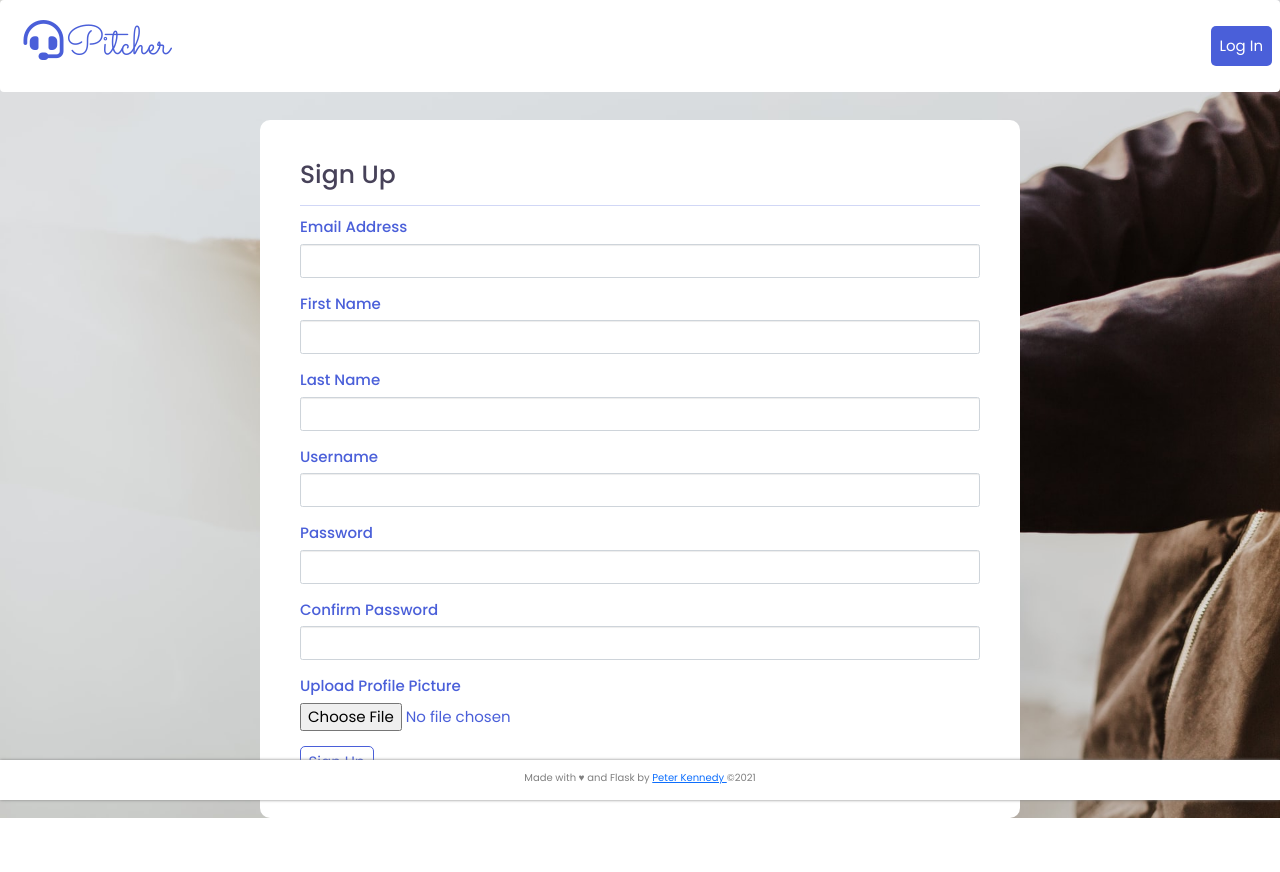
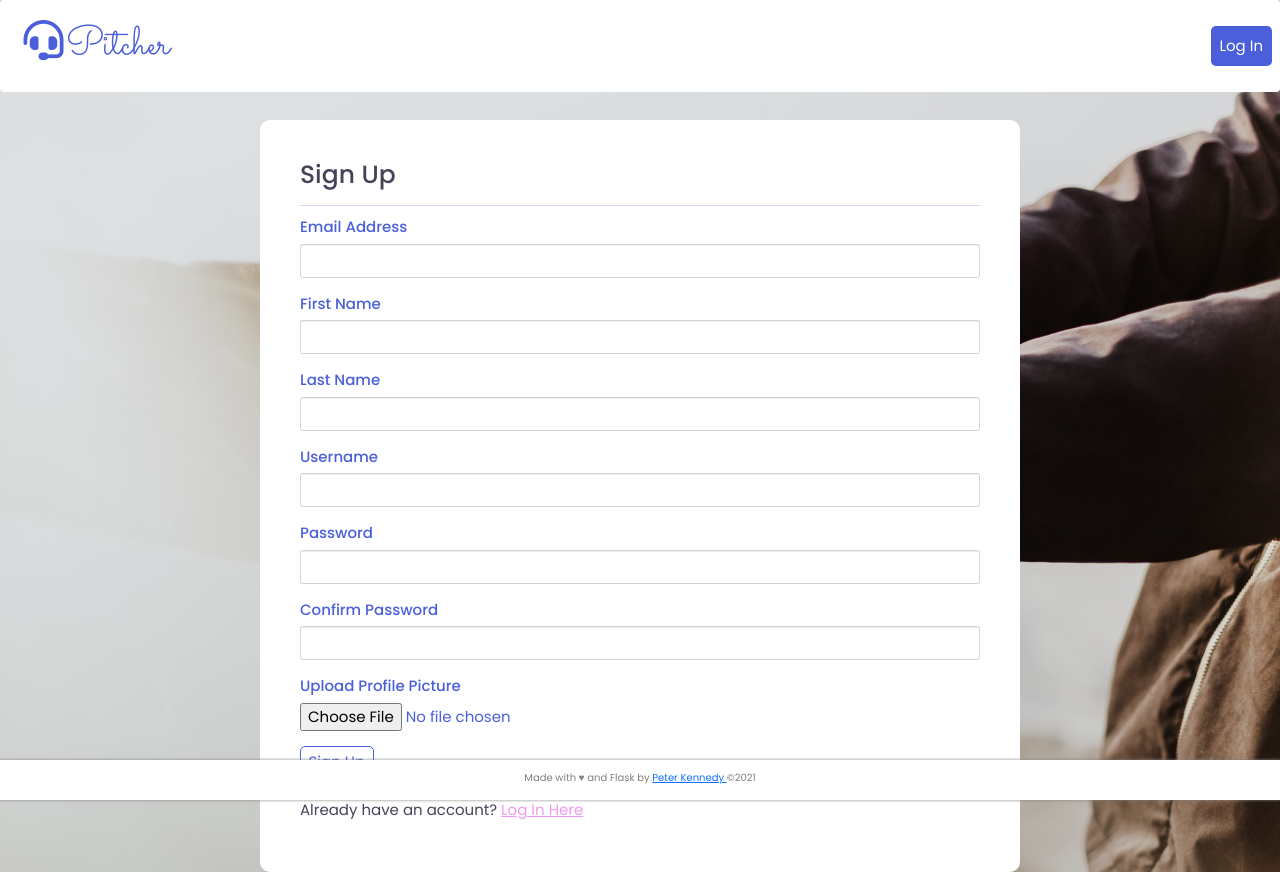
Before and after one commit to peterken674/pitcher, a Flask app: page /authenticate/signup in a window 1280 px wide. Before the commit the page ends 818 px from the top, so only its background shows below. Run offline with Flask 2, Linux system fonts and the light colour scheme; some libraries are stand-ins or nearby versions.

Commit message:
Auth forms improved.

```diff
--- a/app/static/css/style.css
+++ b/app/static/css/style.css
@@ -1,11 +1,11 @@
 @import url(https://fonts.googleapis.com/css?family=Sacramento:regular);
 @import url(https://fonts.googleapis.com/css?family=Poppins:100,100italic,200,200italic,300,300italic,regular,italic,500,500italic,600,600italic,700,700italic,800,800italic,900,900italic);
-body {
+html, body {
   font-family: "Poppins", sans-serif;
   background-color: #EEF1F6;
   background-image: url("../img/bg.jpg");
   background-size: cover;
-  background-position: center;
+  background-position: bottom;
 }
 
 .navbar {
@@ -405,6 +405,14 @@ body {
   padding: 4rem;
 }
 
+.sign-form .col-8 p {
+  color: #474259;
+}
+
+.sign-form .col-8 p a {
+  color: #F199F2;
+}
+
 .sign-form .col-8 #submit {
   background-color: white;
   border: 1px solid #4A5FD9;
--- a/app/static/css/style.scss
+++ b/app/static/css/style.scss
@@ -9,12 +9,12 @@ $transition: all cubic-bezier(0.075, 0.82, 0.165, 1) 500ms;
 @import url(https://fonts.googleapis.com/css?family=Sacramento:regular);
 @import url(https://fonts.googleapis.com/css?family=Poppins:100,100italic,200,200italic,300,300italic,regular,italic,500,500italic,600,600italic,700,700italic,800,800italic,900,900italic);
 
-body {
+html, body {
     font-family: $theme-font;
     background-color: $bg-color;
     background-image: url('../img/bg.jpg');
     background-size: cover;
-    background-position: center;
+    background-position: bottom;
 }
 
 .navbar {
@@ -330,6 +330,13 @@ body {
         border-radius: 1rem;
         padding: 4rem;
 
+        p{
+            color: $darks;
+            a {
+                color: $secondary-color;
+            }
+        }
+
         #submit{
             background-color: white;
             border: 1px solid $primary-color;
--- a/app/templates/auth/login.html
+++ b/app/templates/auth/login.html
@@ -10,6 +10,8 @@
             <h1 class="mb-4 sign-title">Log In</h1>
             <hr>
             {{ wtf.quick_form(login_form)}}
+            <hr>
+            <p class="mt-2">Don't have an account? <a href="{{url_for('auth.signup')}}">Sign Up Here</a></p>
         </div>
         <div class="col-2">
         </div>
--- a/app/templates/auth/signup.html
+++ b/app/templates/auth/signup.html
@@ -10,6 +10,8 @@
             <h1 class="mb-4 sign-title">Sign Up</h1>
             <hr>
             {{ wtf.quick_form(signup_form)}}
+            <hr>
+            <p class="mt-2">Already have an account? <a href="{{url_for('auth.signup')}}">Log In Here</a></p>
         </div>
         <div class="col-2">
         </div>
```
Also changed, not shown: 1 other file.
